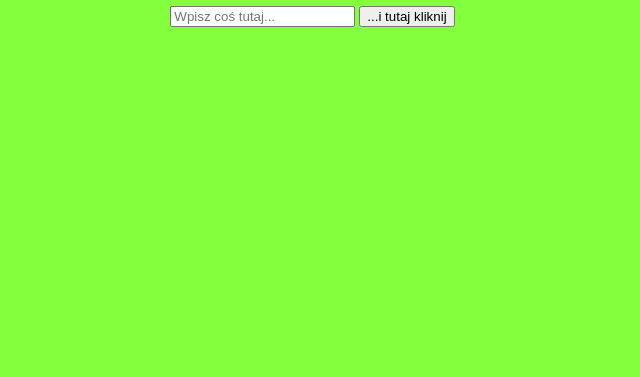
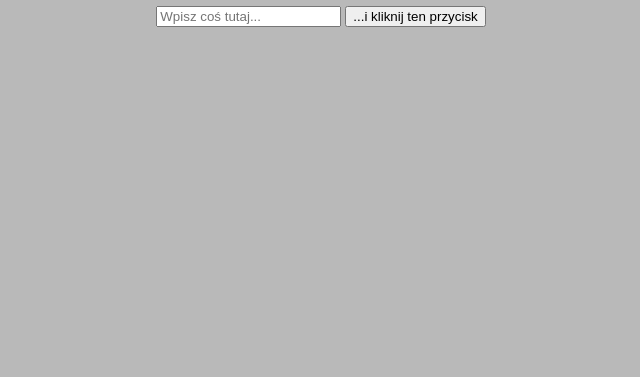
Before and after one commit to urbandre/rep2, a plain HTML site: page index.html in a window 1280 px wide. Shown: the part 423-800 px from the top of the page, without its empty margins (319-959 px from the left). Drawn offline with Linux system fonts and the light colour scheme.

Commit message:
mała poprawka textu

```diff
--- a/index.html
+++ b/index.html
@@ -8,7 +8,7 @@
     <div class="wrapper">
         <h1>Zabawmy się w magię</h1>
         <input type="text" id="textInp" placeholder="Wpisz coś tutaj...">
-        <button onclick="fText()">...i tutaj kliknij</button>
+        <button onclick="fText()">...i kliknij ten przycisk</button>
         <script src="main.js"></script>
     </div>
 
--- a/main.JS
+++ b/main.JS
@@ -4,5 +4,5 @@ function fText() {
 
     let text = inputElement.value;
 
-    alert('Abra, kadabra... wpisałeś: ' + '"' + text + '"' + "Zgadza się?   ;-D");
+    alert('Abra, kadabra... wpisałeś: ' + '"' + text + '"' + "  Zgadza się?   ;-D");
   }
--- a/style.css
+++ b/style.css
@@ -1,6 +1,6 @@
 
 body {
-    background-color: #84ff3d;
+    background-color: #b9b9b9;
     display: flex;
     justify-content: center;
     align-items: center;
```
